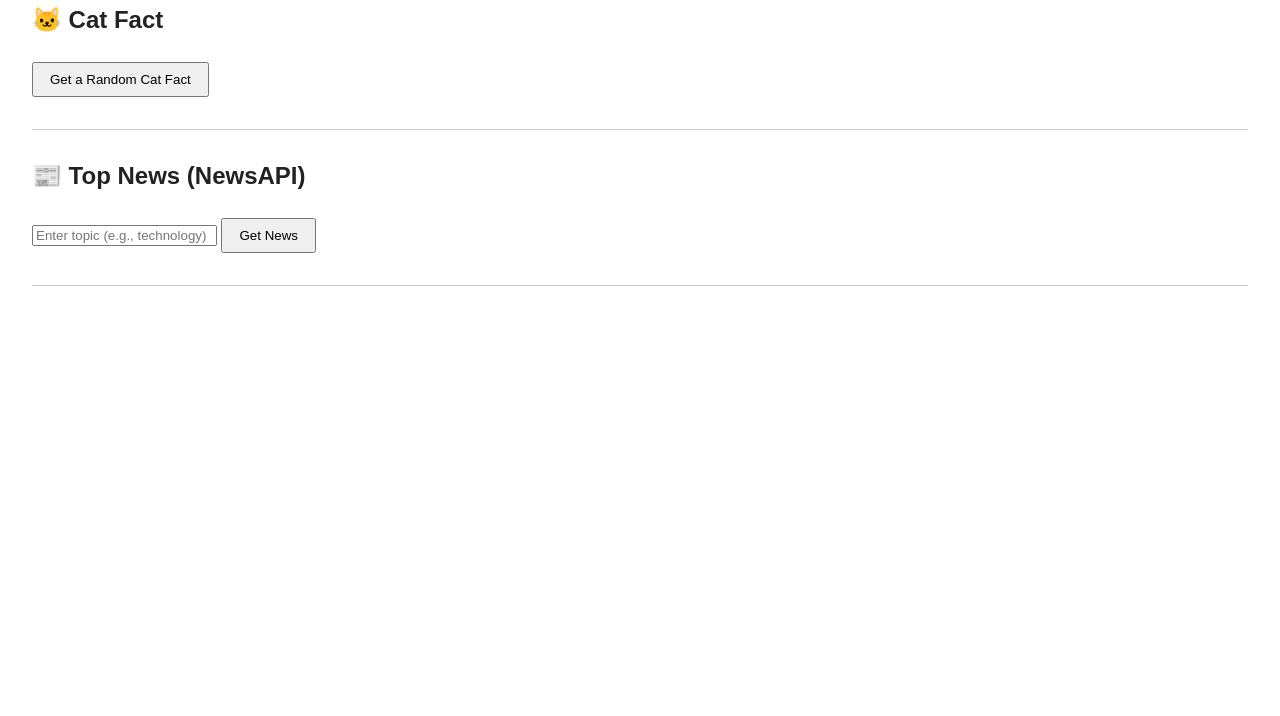
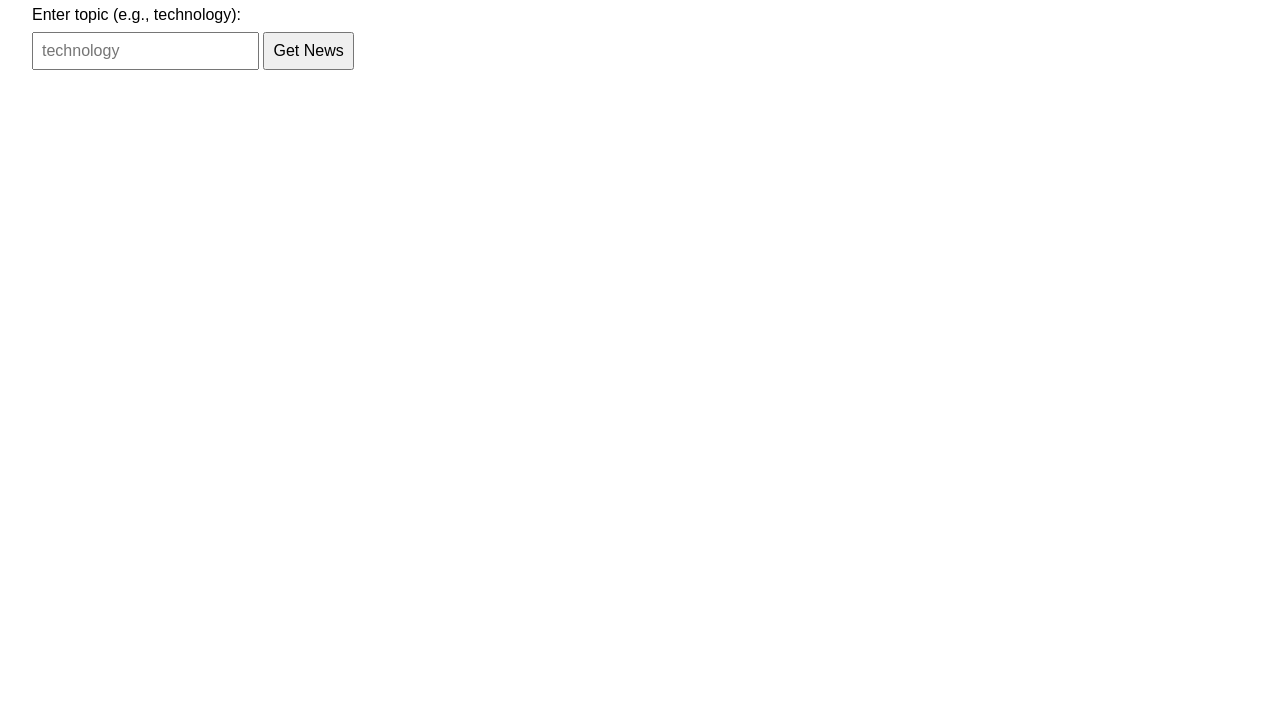
Before and after one commit to yonjansaroj/CICD-ICA, a website: page index.html in a window 1280 px wide. Shown: the part 84-800 px from the top of the page. Drawn offline with Linux system fonts and the light colour scheme.

Commit message:
Update index.html

```diff
--- a/index.html
+++ b/index.html
@@ -2,97 +2,71 @@
 <html lang="en">
 <head>
   <meta charset="UTF-8" />
-  <meta name="viewport" content="width=device-width, initial-scale=1.0"/>
-  <title>API Demo: Cat Facts and News</title>
+  <meta name="viewport" content="width=device-width, initial-scale=1" />
+  <title>News API Demo</title>
   <style>
     body {
       font-family: Arial, sans-serif;
       margin: 2rem;
     }
-
-    h1, h2 {
-      color: #222;
+    input, button {
+      padding: 0.5rem;
+      margin-top: 0.5rem;
+      font-size: 1rem;
     }
-
-    section {
-      margin-bottom: 2rem;
-      border-bottom: 1px solid #ccc;
-      padding-bottom: 1rem;
-    }
-
-    button {
-      margin-top: 0.5rem;
-      padding: 0.5rem 1rem;
-      cursor: pointer;
-    }
-
     ul {
+      margin-top: 1rem;
       padding-left: 1.2rem;
     }
-
     li {
       margin-bottom: 0.5rem;
     }
   </style>
 </head>
 <body>
-  <h1>API Demo: Cat Facts and News Headlines</h1>
 
-  <section>
-    <h2>🐱 Cat Fact</h2>
-    <button onclick="getCatFact()">Get a Random Cat Fact</button>
-    <p id="cat-fact"></p>
-  </section>
+  <h1>Top News Headlines</h1>
 
-  <section>
-    <h2>📰 Top News (NewsAPI)</h2>
-    <input type="text" id="topic" placeholder="Enter topic (e.g., technology)" />
-    <button onclick="getNews()">Get News</button>
-    <ul id="news-list"></ul>
-  </section>
+  <label for="topic">Enter topic (e.g., technology):</label><br/>
+  <input type="text" id="topic" placeholder="technology" />
+  <button id="get-news-btn">Get News</button>
+
+  <ul id="news-list"></ul>
 
   <script>
-    // Cat Facts API
-    function getCatFact() {
-      fetch('https://catfact.ninja/fact')
-        .then(response => response.json())
+    const apiKey = 'REPLACE_WITH_SECRET_KEY';  // This should be replaced during your build process
+
+    const newsList = document.getElementById('news-list');
+    const btn = document.getElementById('get-news-btn');
+    const topicInput = document.getElementById('topic');
+
+    btn.addEventListener('click', () => {
+      const topic = topicInput.value.trim() || 'technology';
+      newsList.innerHTML = '<li>Loading news...</li>';
+
+      fetch(`https://newsapi.org/v2/everything?q=${encodeURIComponent(topic)}&apiKey=${apiKey}`)
+        .then(response => {
+          if (!response.ok) throw new Error('Network response was not ok');
+          return response.json();
+        })
         .then(data => {
-          document.getElementById('cat-fact').textContent = data.fact;
+          if (!data.articles || data.articles.length === 0) {
+            newsList.innerHTML = '<li>No articles found.</li>';
+            return;
+          }
+
+          newsList.innerHTML = '';
+          data.articles.slice(0, 5).forEach(article => {
+            const li = document.createElement('li');
+            li.innerHTML = `<a href="${article.url}" target="_blank" rel="noopener noreferrer">${article.title}</a>`;
+            newsList.appendChild(li);
+          });
         })
         .catch(error => {
-          console.error('Error fetching cat fact:', error);
-          document.getElementById('cat-fact').textContent = 'Failed to load cat fact.';
+          newsList.innerHTML = `<li>Failed to load news: ${error.message}</li>`;
         });
-    }
+    });
+  </script>
 
-    // NewsAPI with injected secret key
-    const NEWS_API_KEY = 'REPLACE_WITH_SECRET_KEY';
-
-    function getNews() {
-      const topic = document.getElementById('topic').value || 'technology';
-      const url = `https://newsapi.org/v2/everything?q=${encodeURIComponent(topic)}&apiKey=${NEWS_API_KEY}`;
-
-      fetch(url)
-        .then(response => response.json())
-        .then(data => {
-          const newsList = document.getElementById('news-list');
-          newsList.innerHTML = '';
-
-          if (data.articles && data.articles.length > 0) {
-            data.articles.slice(0, 5).forEach(article => {
-              const li = document.createElement('li');
-              li.innerHTML = `<a href="${article.url}" target="_blank">${article.title}</a>`;
-              newsList.appendChild(li);
-            });
-          } else {
-            newsList.innerHTML = '<li>No articles found.</li>';
-          }
-        })
-        .catch(error => {
-          console.error('Error fetching news:', error);
-          document.getElementById('news-list').innerHTML = '<li>Failed to load news.</li>';
-        });
-    }
-  </script>
 </body>
 </html>
```
